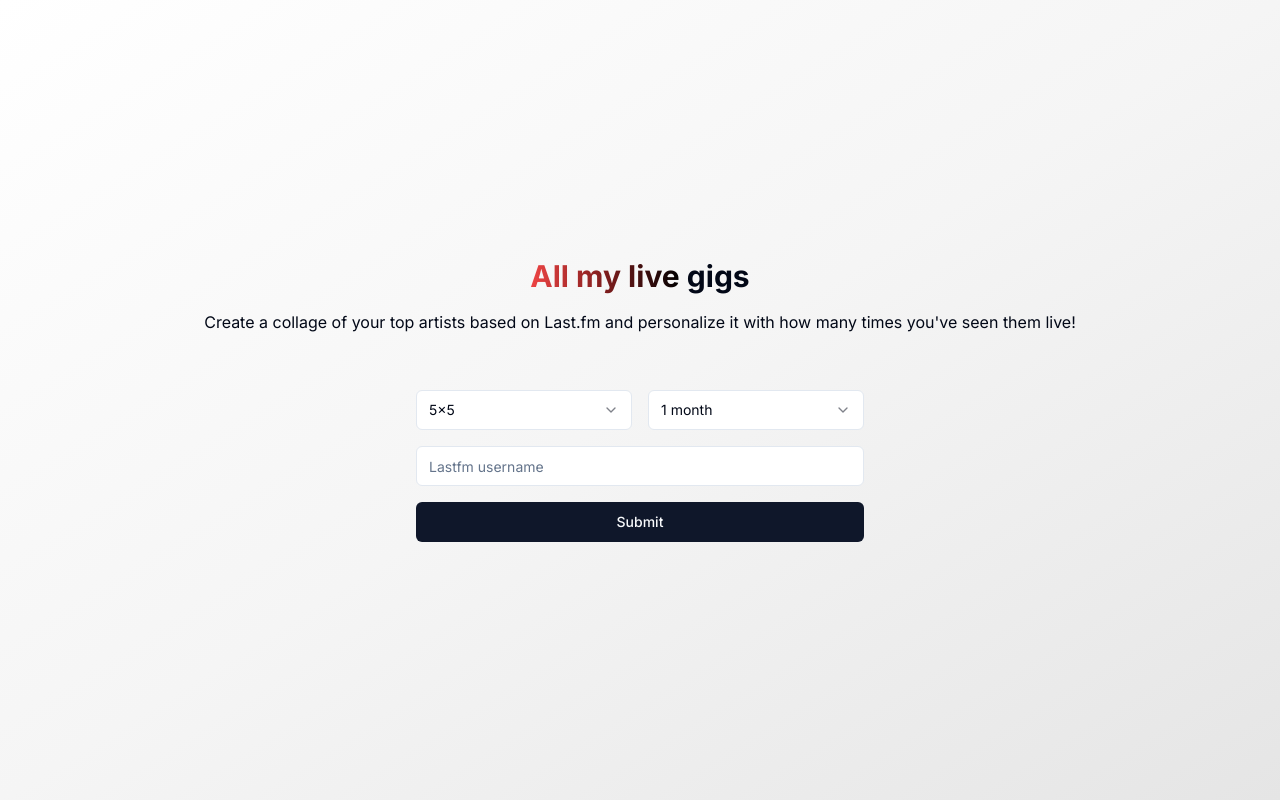
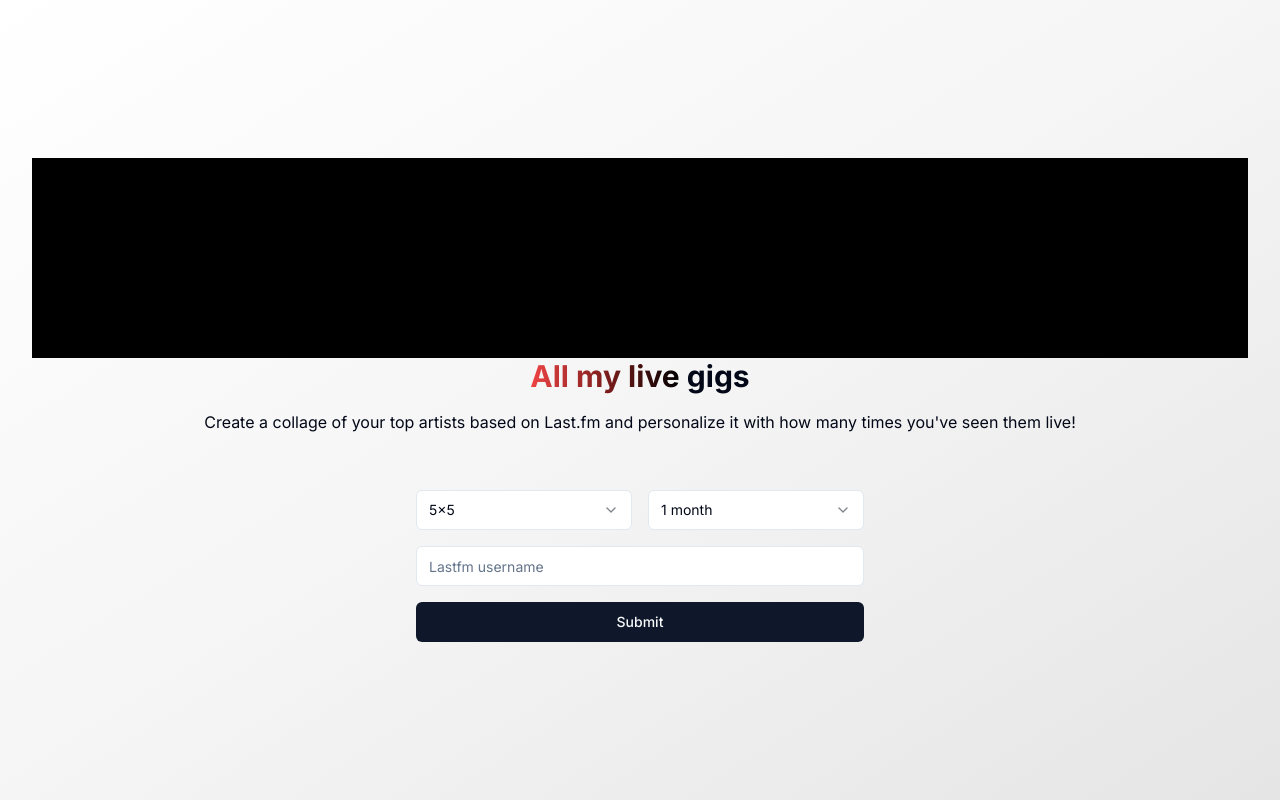
Before and after one commit to lxcvz/lastfm-concerts, a Next.js app: page / in a window 1280 px wide. Built offline with nearby package versions, Linux system fonts and the light colour scheme.

Commit message:
feat: added banner adsense

```diff
--- /dev/null
+++ b/src/app/collage/[slug]/CollageAdsense.tsx
@@ -0,0 +1 @@
+export function CollageAdsene({}) {}
--- a/src/app/layout.tsx
+++ b/src/app/layout.tsx
@@ -1,6 +1,8 @@
 import type { Metadata } from "next";
 import { Inter } from "next/font/google";
 import "./globals.css";
+import Script from "next/script";
+import { Adsense } from "@/components/Adsense";
 
 const inter = Inter({ subsets: ["latin"] });
 
@@ -16,6 +18,9 @@ export default function RootLayout({
 }>) {
   return (
     <html lang="en">
+      <head>
+        <Adsense />
+      </head>
       <body className={inter.className}>
         <div className="bg-gradient-to-tl from-neutral-200 via-neutral-100 to-white">
           {children}
--- a/src/app/page.tsx
+++ b/src/app/page.tsx
@@ -22,6 +22,7 @@ import {
 import { Input } from "@/components/ui/input";
 import { useRouter } from "next/navigation";
 import { getUserInformation } from "@/api/getUserInformation";
+import { AdsBanner } from "@/components/AdsBanner";
 
 const formSchema = z.object({
   grid: z.string(),
@@ -66,6 +67,10 @@ export default function Home() {
 
   return (
     <main className="px-8 py-28 w-full h-screen content-center">
+      <div className="bg-black">
+        <AdsBanner />
+      </div>
+
       <div className="flex w-full flex-col text-center items-center gap-14">
         <div className="flex flex-col gap-4">
           <h1 className="text-3xl font-bold">
--- /dev/null
+++ b/src/components/AdsBanner.tsx
@@ -0,0 +1,34 @@
+"use client";
+
+import { usePathname, useRouter } from "next/navigation";
+import { useEffect, useRef } from "react";
+
+export function AdsBanner() {
+  const pathname = usePathname();
+  const adsLoaded = useRef(false);
+
+  useEffect(() => {
+    const loadAd = () => {
+      if (typeof window !== "undefined" && window.adsbygoogle) {
+        window.adsbygoogle = window.adsbygoogle || [];
+        window.adsbygoogle.push({});
+        adsLoaded.current = true;
+      }
+    };
+
+    if (pathname && !adsLoaded.current) {
+      setTimeout(loadAd, 0);
+    }
+  }, [pathname]);
+
+  return (
+    <ins
+      className="adsbygoogle"
+      style={{ display: "block", width: "700px", height: "200px" }}
+      data-ad-client="ca-pub-7818324760901109"
+      data-ad-slot="8850223156"
+      data-ad-format="auto"
+      data-full-width-responsive="true"
+    ></ins>
+  );
+}
--- /dev/null
+++ b/src/components/Adsense.tsx
@@ -0,0 +1,12 @@
+import Script from "next/script";
+
+export function Adsense() {
+  return (
+    <Script
+      async
+      src="https://pagead2.googlesyndication.com/pagead/js/adsbygoogle.js?client=ca-pub-7818324760901109"
+      crossOrigin="anonymous"
+      strategy="lazyOnload"
+    ></Script>
+  );
+}
```
Also changed, not shown: global.d.ts (added, +7 -0 lines).
